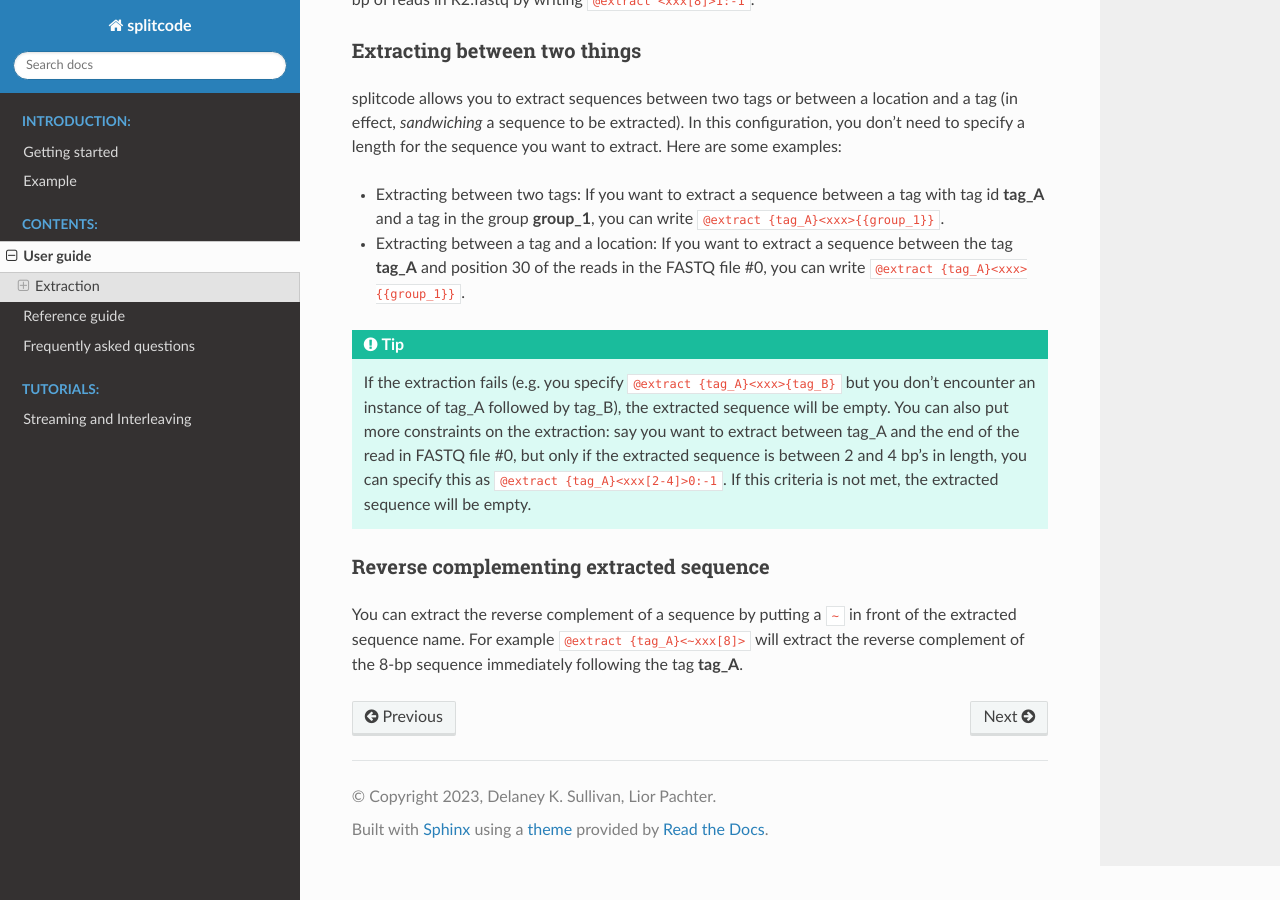
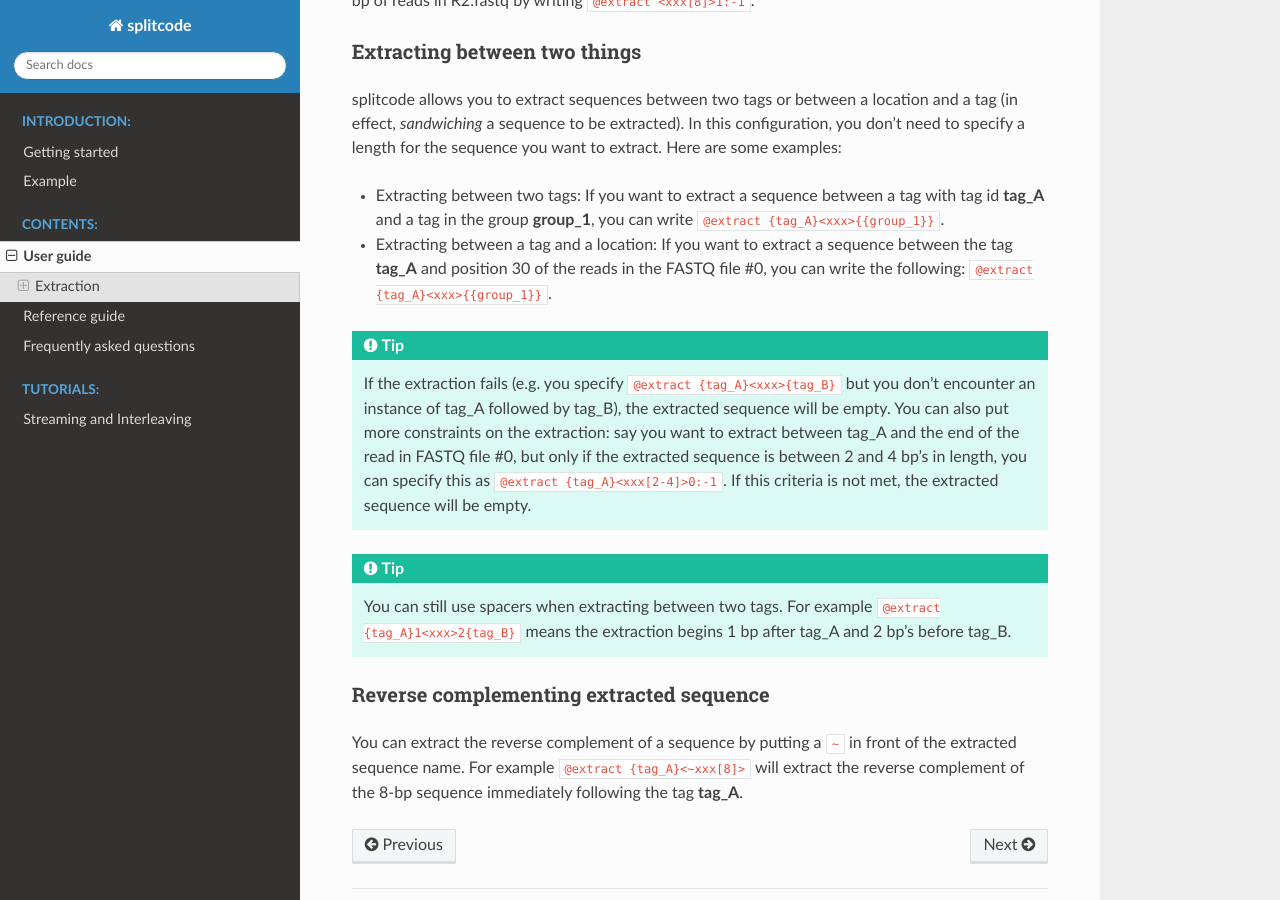
Before and after one commit to pachterlab/splitcode-tutorial, a Sphinx documentation site: the page built from docs/source/user_guide.rst, in a window 1280 px wide and 900 px high, scrolled down 1158 px. Built offline with Sphinx 7.4.7 and the Read the Docs theme 2.0.0, drawn with Linux system fonts in a browser that asks for light colours.

Commit message:
Extraction user guide update

```diff
--- a/docs/source/user_guide.rst
+++ b/docs/source/user_guide.rst
@@ -6,7 +6,8 @@
 Extraction
 ^^^^^^^^^^
 
-Sequences that you want to extract can be specified in the **config file header** using the `@extract` directive followed by an expression of what you want to extract and how. The extraction options are listed below:
+Sequences that you want to extract can be specified in the **config file header** using the ``@extract`` directive followed by an expression of what you want to extract and how. The extraction options are listed below:
+
 
 Extracting relative to a tag or tag group
 ~~~~~~~~~~~~~~~~~~~~~~~~~~~~~~~~~~~~~~~~~
@@ -25,6 +26,7 @@
    :ref:`example page`
      The example in this documentation provides a sample usage of the ``@extract`` directive.
 
+
 Extracting relative to a location
 ~~~~~~~~~~~~~~~~~~~~~~~~~~~~~~~~~
 
@@ -33,19 +35,23 @@
 For example, given two files: R1.fastq and R2.fastq, to extract an 8-bp sequence (named xxx) following the first 10 bp's of R2.fastq, you'd write ``@extract 1:10<xxx[8]>``. Additionally, you can use **-1** if you want to extract a sequence at the end of the read; for example, you can extract the last 8-bp of reads in R2.fastq by writing ``@extract <xxx[8]>1:-1``.
 
 
-
 Extracting between two things
 ~~~~~~~~~~~~~~~~~~~~~~~~~~~~~
 
 splitcode allows you to extract sequences between two tags or between a location and a tag (in effect, *sandwiching* a sequence to be extracted). In this configuration, you don't need to specify a length for the sequence you want to extract. Here are some examples:
 
 * Extracting between two tags: If you want to extract a sequence between a tag with tag id **tag_A** and a tag in the group **group_1**, you can write ``@extract {tag_A}<xxx>{{group_1}}``.
-* Extracting between a tag and a location: If you want to extract a sequence between the tag **tag_A** and position 30 of the reads in the FASTQ file #0, you can write ``@extract {tag_A}<xxx>{{group_1}}``.
+* Extracting between a tag and a location: If you want to extract a sequence between the tag **tag_A** and position 30 of the reads in the FASTQ file #0, you can write the following: ``@extract {tag_A}<xxx>{{group_1}}``.
 
 .. tip::
 
    If the extraction fails (e.g. you specify ``@extract {tag_A}<xxx>{tag_B}`` but you don't encounter an instance of tag_A followed by tag_B), the extracted sequence will be empty. You can also put more constraints on the extraction: say you want to extract between tag_A and the end of the read in FASTQ file #0, but only if the extracted sequence is between 2 and 4 bp's in length, you can specify this as ``@extract {tag_A}<xxx[2-4]>0:-1``. If this criteria is not met, the extracted sequence will be empty.
 
+.. tip::
+
+   You can still use spacers when extracting between two tags. For example ``@extract {tag_A}1<xxx>2{tag_B}`` means the extraction begins 1 bp after tag_A and 2 bp's before tag_B.
+
+
 Reverse complementing extracted sequence
 ~~~~~~~~~~~~~~~~~~~~~~~~~~~~~~~~~~~~~~~~
 
```
